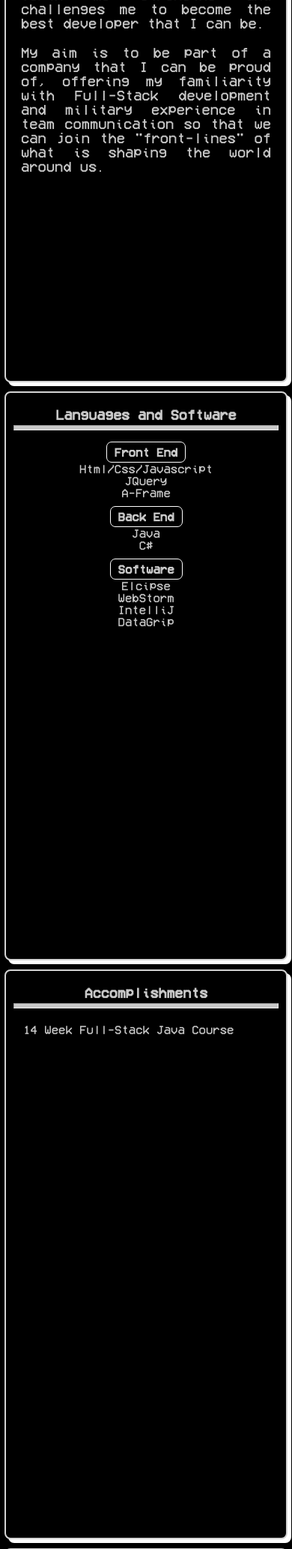
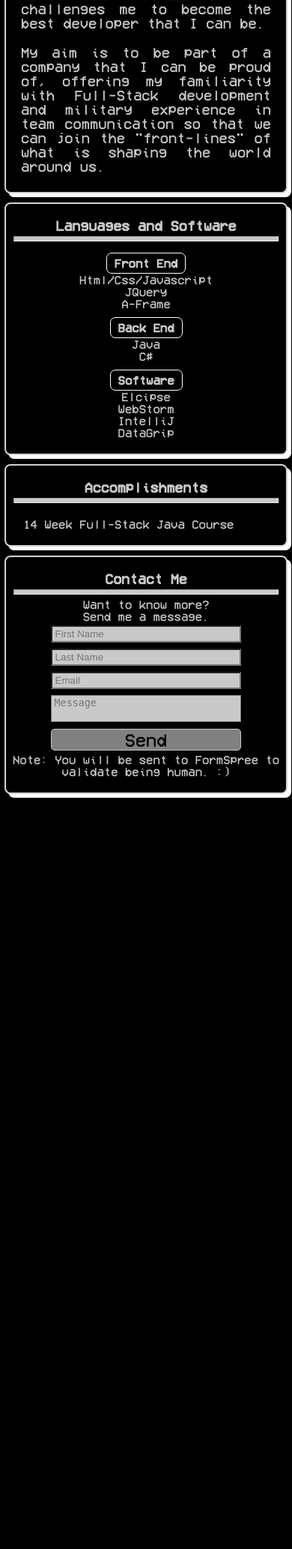
Before and after one commit to AnJoBo/AnJoBo, a PHP site: page / in a window 390 px wide. Shown: the part 1106-3172 px from the top of the page at 75% size. After the commit the page ends 2170 px from the top, so only its background shows below. Run offline with PHP 8.4, Linux system fonts and the light colour scheme.

Commit message:
changing card height on mobile

```diff
--- a/styles.css
+++ b/styles.css
@@ -107,7 +107,6 @@ h4 {
 }
 
 .card {
-    height: 90vh;
     border: 2px solid lightgrey;
     background-color: #000;
     color:rgb(201, 201, 201);
@@ -145,8 +144,7 @@ h4 {
 }
 
 #contact {
-    height: 95vh;
-    margin-bottom: 30px;
+    margin-bottom: 50px;
 }
 
 form {
```
